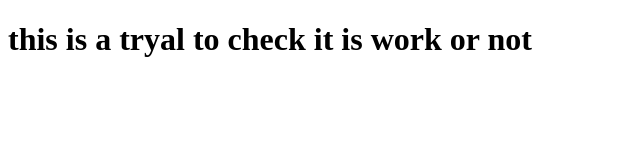
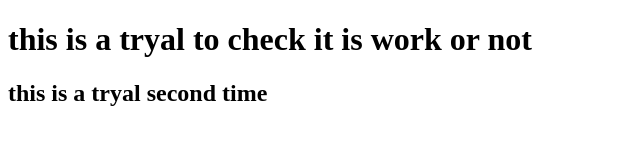
Before and after one commit to ShersinhKushava/e-com-website, a plain HTML site: page index.html in a window 1280 px wide. Shown: the whole page, without its empty margins (0-640 px from the left). Drawn offline with Linux system fonts and the light colour scheme.

Commit message:
third_try

```diff
--- a/index.html
+++ b/index.html
@@ -8,5 +8,6 @@
 <body>
 
 <h1>this is a tryal to check it is work or not</h1>
+<h2>this is a tryal second time</h2>
 </body>
 </html>
```
